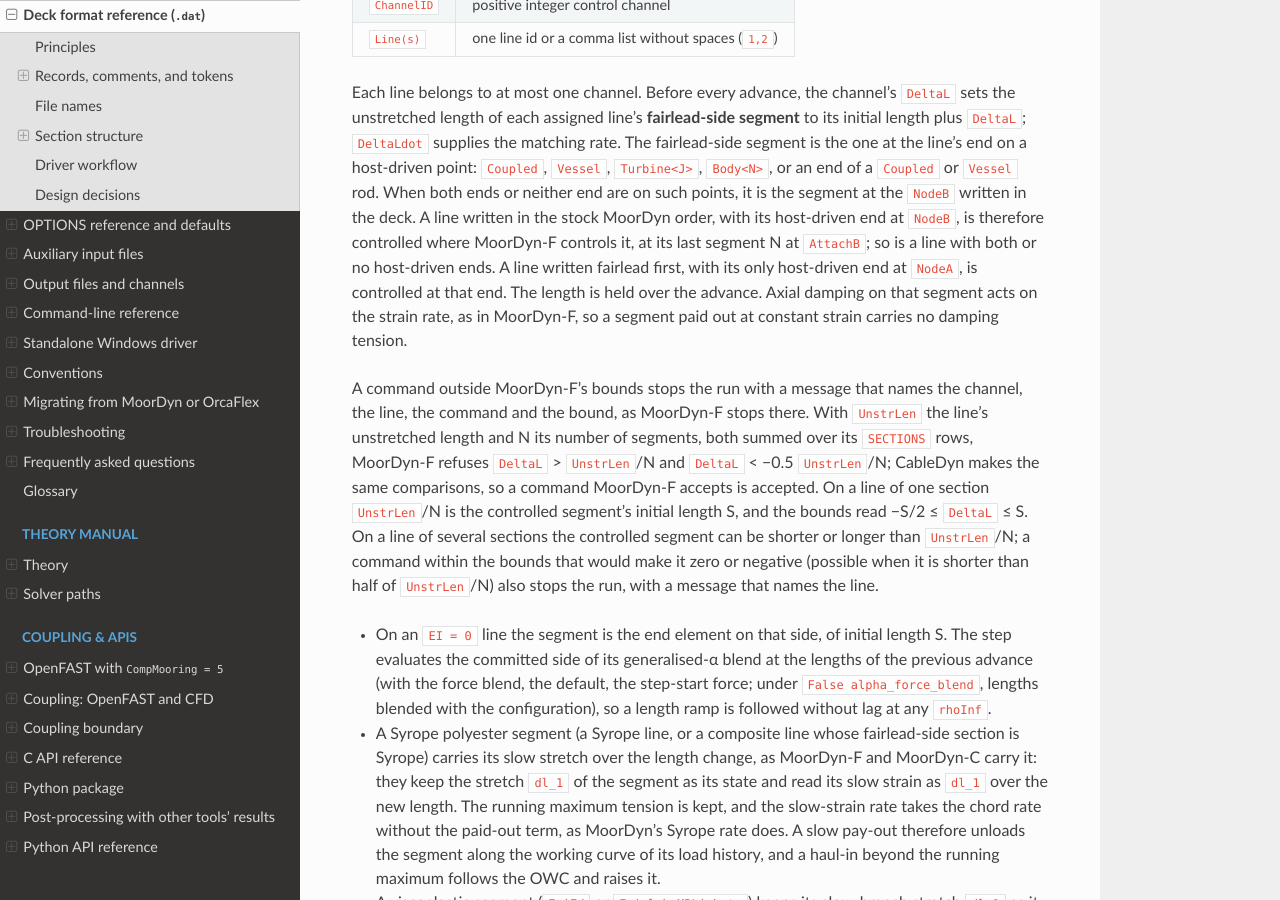
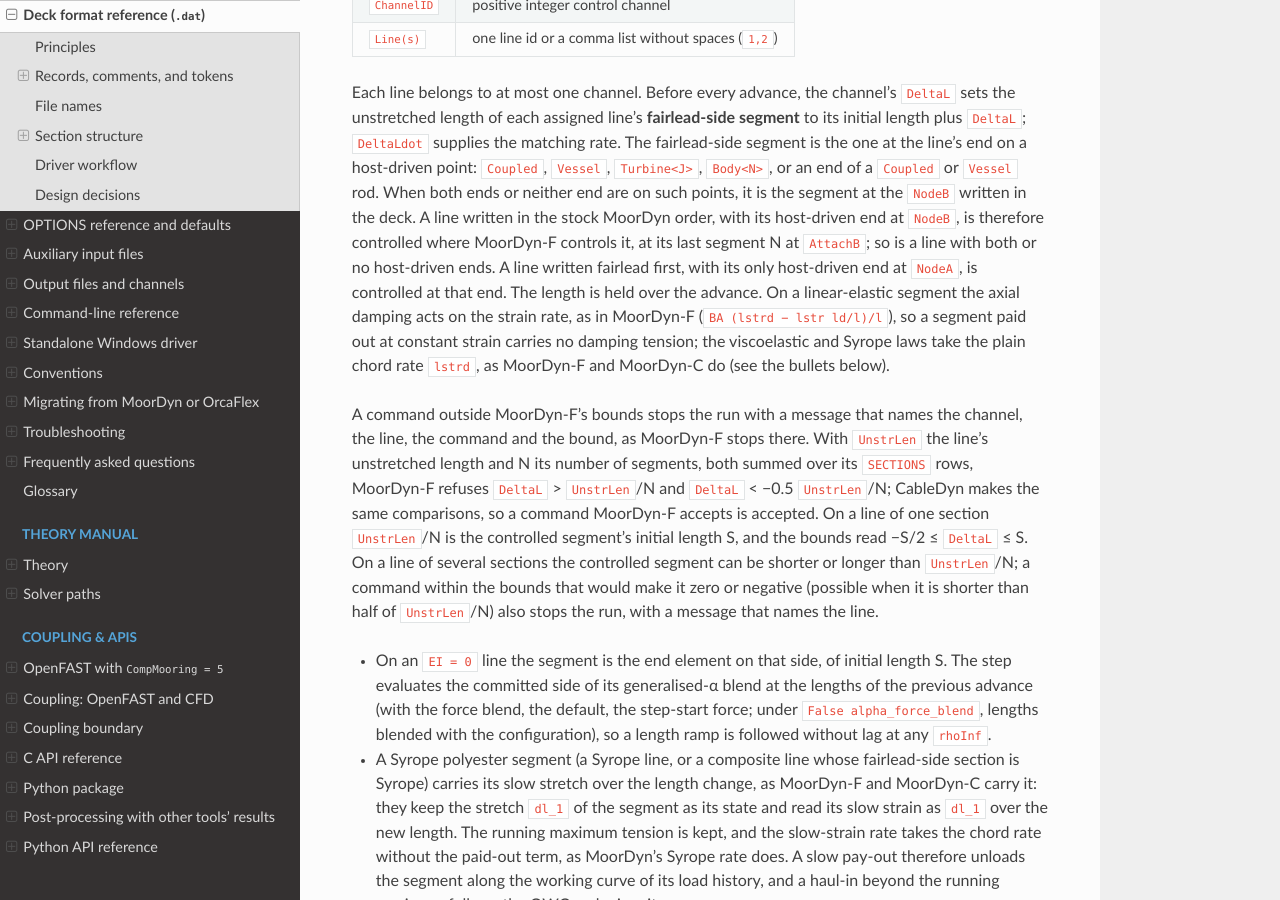
Before and after one commit to SMI-Lab-Inha/CableDyn, a Sphinx documentation site: the page built from doc/driver_format.md, in a window 1280 px wide and 900 px high, scrolled down 26258 px. Built offline with Sphinx 7.4.7 and the Read the Docs theme 3.1.0, drawn with Linux system fonts in a browser that asks for light colours.

Commit message:
fix(syrope): steep state roots, a length change inside sub-steps, review items
- CD_Syrope_State_Advance: a light rope (BA_s|BA_d = 1e4|1e3) has a
  residual R' of order 1e6, which can change sign between two adjacent
  reals with |R| above the test on both, so the bisection ran out and the
  solve failed (on dev too). When the bracket cannot be split any more the
  solve now returns the end with the smaller |R|, the root to machine
  precision. Over the reviewer's 440,000 fuzzed states every solve that
  dev converges is bit-identical; the 26 that dev fails (14 at the
  working-curve top, 12 adjacent-real roots) now converge.
  tests/test_syrope.f90 gains the 12 states (they fail on the previous
  kernel).
- An earlier switch from the creeping Newton loop to bisection was tried
  and left out: switching after two to eight creeping iterations in a row
  changed 6e3 to 4e4 of the fuzzed solves that converge without it.
- test_syrope_control gate 6: a length change inside sub-steps. The
  fairlead sways (y = 0.05 t^3) while its Syrope segment is paid out at
  0.1 m/s, ei0_substep_angle 1e-5 deg and ei0_substep_max 4, so all 40
  steps are solved in 4 sub-steps; against the same run in plain steps of
  dt/4 with the command at the sub-step times the fairlead load matches
  to 9.5e-14 of its peak, the tensions to 2.9e-13 and the slow strains to
  5.9e-14.
- doc/driver_format.md: the zero-damping-at-constant-strain sentence is
  scoped to linear-elastic segments (MoorDyn-F BA (lstrd - lstr ld/l)/l);
  the viscoelastic and Syrope laws take the plain chord rate.
- python/tests/test_native_model.py: the handle-release test captures the
  constructor's own instance through init_deck and checks that instance's
  close, so instances other tests leave behind cannot satisfy or break it,
  whether or not the collector runs.

Signed-off-by: Jae Hoon Seo <jaehoon.seo@inha.ac.kr>

```diff
--- a/doc/driver_format.md
+++ b/doc/driver_format.md
@@ -1094,8 +1094,10 @@
 end at `NodeB`, is therefore controlled where MoorDyn-F controls it, at its last segment N at
 `AttachB`; so is a line with both or no host-driven ends. A line written fairlead first, with its
 only host-driven end at `NodeA`, is controlled at that end. The length is held over the advance.
-Axial damping on that segment acts on the strain rate, as in MoorDyn-F, so a segment paid out at
-constant strain carries no damping tension.
+On a linear-elastic segment the axial damping acts on the strain rate, as in MoorDyn-F
+(`BA (lstrd − lstr ld/l)/l`), so a segment paid out at constant strain carries no damping
+tension; the viscoelastic and Syrope laws take the plain chord rate `lstrd`, as MoorDyn-F and
+MoorDyn-C do (see the bullets below).
 
 A command outside MoorDyn-F's bounds stops the run with a message that names the channel, the
 line, the command and the bound, as MoorDyn-F stops there. With `UnstrLen` the line's unstretched
--- a/doc/theory.rst
+++ b/doc/theory.rst
@@ -758,7 +758,8 @@
 :math:`\varepsilon_\text{slow}^{n+1} = \varepsilon_\text{slow}^{n} + \Delta t\,\dot\varepsilon_\text{slow}(\varepsilon_\text{slow}^{n+1}, \varepsilon, \dot\varepsilon)`
 constrained to :math:`\varepsilon_\text{slow} \ge 0`, gives the slow strain that the force
 uses (safeguarded Newton steps, finished by bisection where they stall next to a kink of the
-interpolated curves, as at the top of the working curve). The tangent carries :math:`\partial\varepsilon_\text{slow}^{n+1}/\partial(\varepsilon, \dot\varepsilon)`
+interpolated curves, as at the top of the working curve; a residual so steep that it changes
+sign between two adjacent reals gives the root to machine precision). The tangent carries :math:`\partial\varepsilon_\text{slow}^{n+1}/\partial(\varepsilon, \dot\varepsilon)`
 from the implicit-function theorem. The step commits that same slow strain, so the force applied
 to the nodes equals the reported tension. The working curve is the one regenerated at the
 committed :math:`T_\text{max}`. The branch follows the evaluated slow strain: the working curve
```
Also changed, not shown: CHANGELOG.md (+4 -2 lines), 4 other files.
